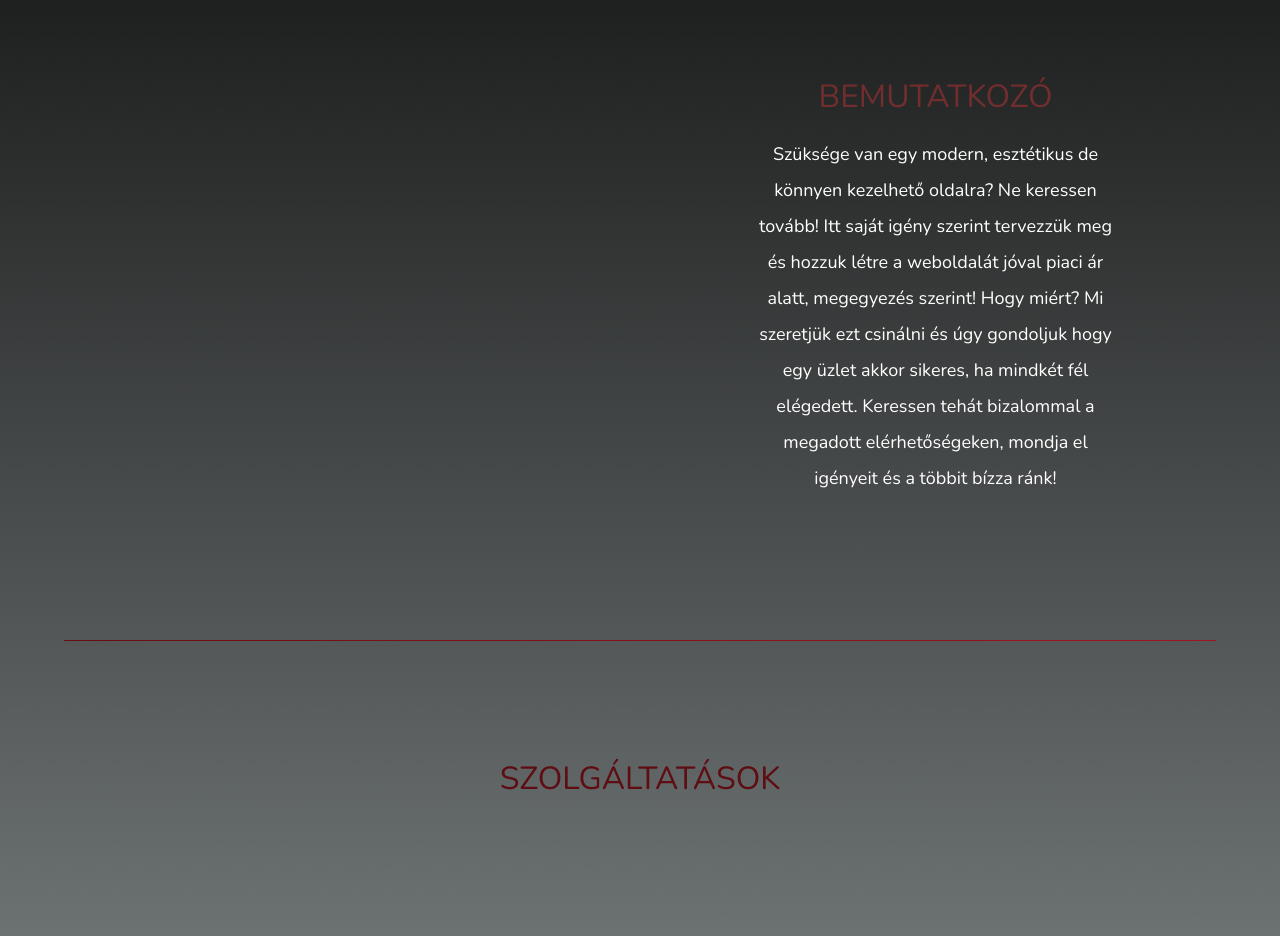
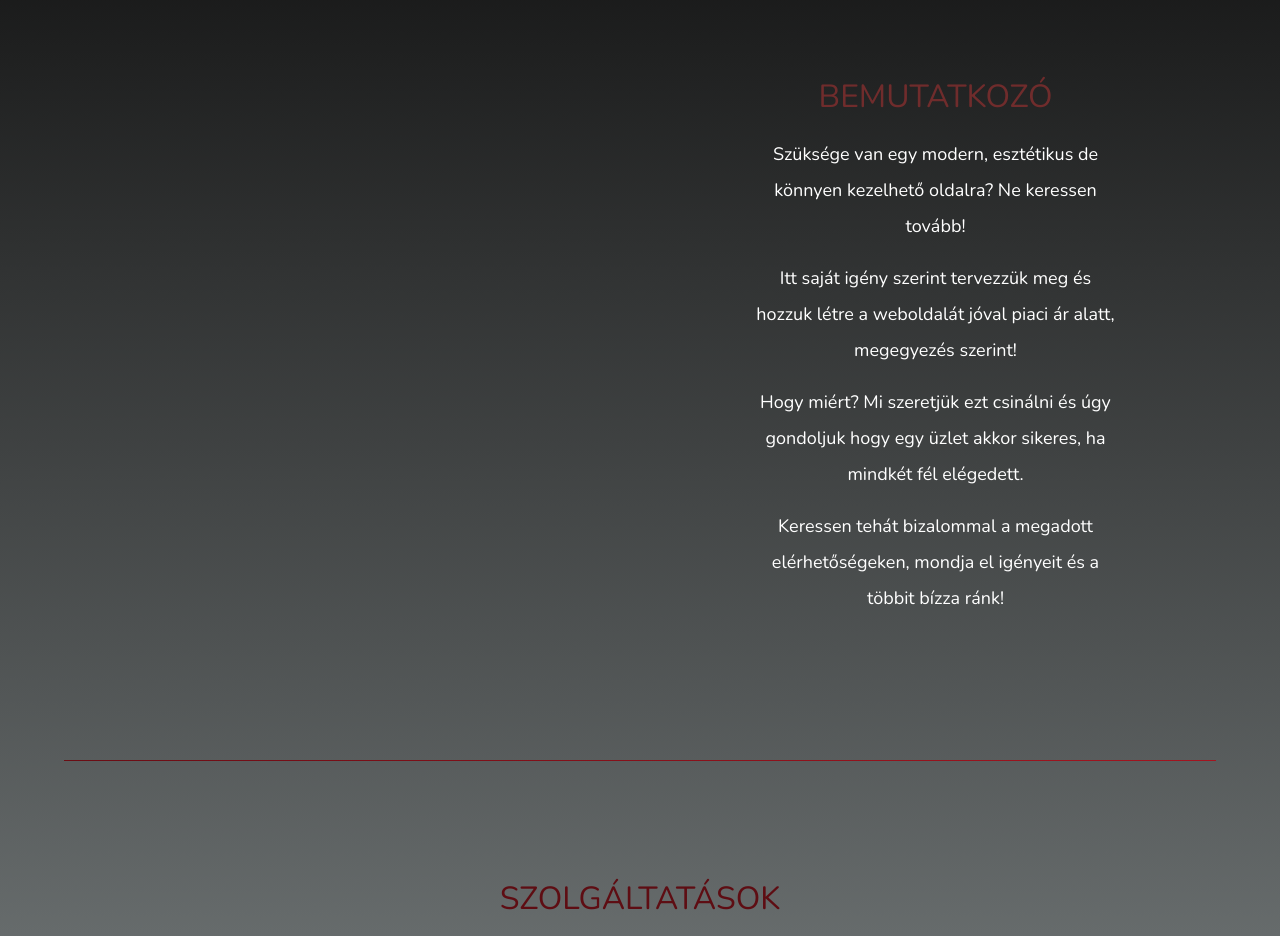
Before and after one commit to Sztebbrok/webdev, a plain HTML site: page index.html in a window 1280 px wide. Shown: the part 1220-2156 px from the top of the page. Drawn offline with nearby package versions, Linux system fonts and the light colour scheme.

Commit message:
Update index.html

```diff
--- a/index.html
+++ b/index.html
@@ -82,9 +82,9 @@
                 <div class="row justify-content-center">
                     <div class="col-10 col-lg-8 blurb mb-5 mb-md-0">
                         <h2 class="text-center" id="firstH2">BEMUTATKOZÓ</h2>
-                        <p class="lead">Szüksége van egy modern, esztétikus de könnyen kezelhető oldalra? Ne keressen tovább! Itt saját igény szerint tervezzük meg és hozzuk létre
-                            a weboldalát jóval piaci ár alatt, megegyezés szerint! Hogy miért? Mi szeretjük ezt csinálni és úgy gondoljuk hogy egy üzlet akkor sikeres, ha mindkét fél elégedett.
-                            Keressen tehát bizalommal a megadott elérhetőségeken, mondja el igényeit és a többit bízza ránk!
+                        <p class="lead">Szüksége van egy modern, esztétikus de könnyen kezelhető oldalra? Ne keressen tovább! <p>Itt saját igény szerint tervezzük meg és hozzuk létre
+                      a weboldalát jóval piaci ár alatt, megegyezés szerint!</p> <p>Hogy miért? Mi szeretjük ezt csinálni és úgy gondoljuk hogy egy üzlet akkor sikeres, ha mindkét fél elégedett.</p>
+                            <p>Keressen tehát bizalommal a megadott elérhetőségeken, mondja el igényeit és a többit bízza ránk!</p>
                         </p>
                     </div>
                 </div>
```
